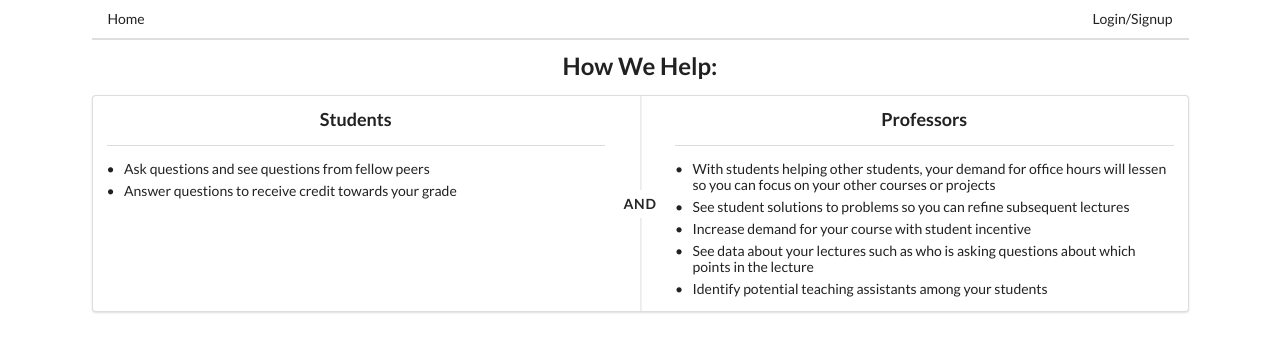
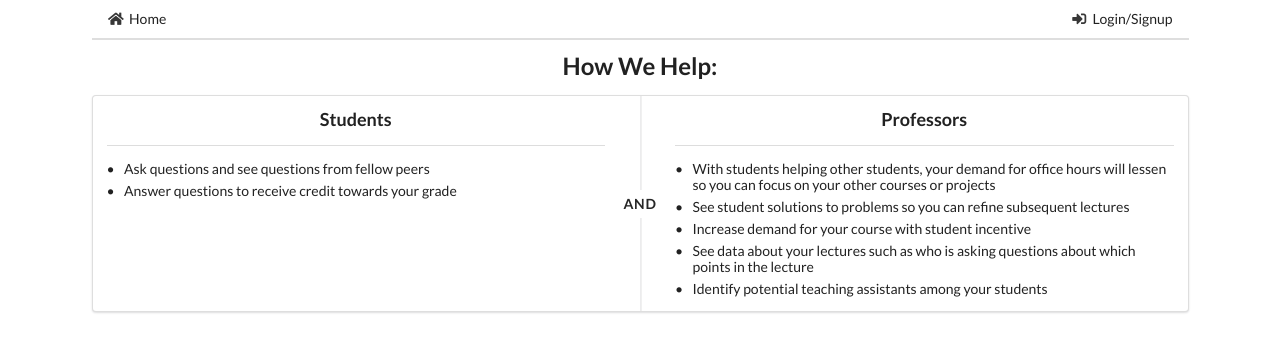
Before and after one commit to MLH-Sprint-1/mlh-sprint-1, a React (Create React App) app in the folder client/: page / in a window 1280 px wide. Shown: the top 352 px of the page. Built offline with nearby package versions, Linux system fonts and the light colour scheme.

Commit message:
Add More Icons to Header

```diff
--- a/client/public/index.html
+++ b/client/public/index.html
@@ -14,7 +14,7 @@
     <link rel="stylesheet" href="https://cdnjs.cloudflare.com/ajax/libs/semantic-ui/2.4.1/semantic.min.css" integrity="sha512-8bHTC73gkZ7rZ7vpqUQThUDhqcNFyYi2xgDgPDHc+GXVGHXq+xPjynxIopALmOPqzo9JZj0k6OqqewdGO3EsrQ==" crossorigin="anonymous" />
 
 
-    <title>React App</title>
+    <title>Collable</title>
   </head>
   <body>
     <noscript>You need to enable JavaScript to run this app.</noscript>
--- a/client/src/components/App.js
+++ b/client/src/components/App.js
@@ -25,9 +25,9 @@ const App = () => {
         <div className="ui container">
             <Header />
               <Switch>
-                <Route path="/" exact
-                    render={() => <Home isLoggedIn={isLoggedIn} />}
-                />
+                  <Route path="/" exact>
+                    <Home isLoggedIn={isLoggedIn} />
+                  </Route>
 
                 <Route path="/signin" exact>
                   <Signin />
--- a/client/src/components/Header.js
+++ b/client/src/components/Header.js
@@ -11,6 +11,7 @@ const Header = () => {
     const optionsSignIn = (
             <React.Fragment>
                 <Link to="/signin" className="item">
+                <i className="sign in alternate icon" />
                     Login/Signup
                 </Link>
             </React.Fragment>
@@ -58,6 +59,7 @@ const Header = () => {
     return (
         <div className="ui secondary pointing menu">
             <Link to='/' className="item">
+              <i className="home icon" />
                 Home
             </Link>
             <div className="right menu">
```
